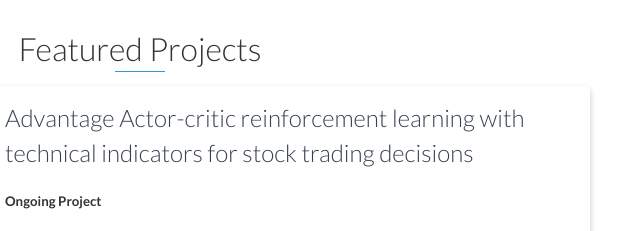
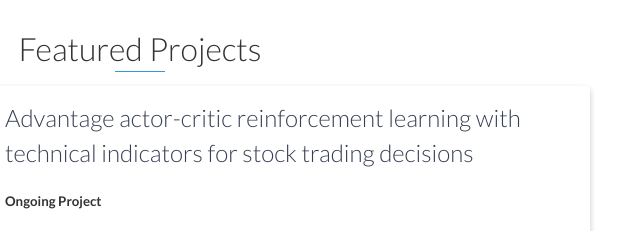
Before and after one commit to somsagar07/somsagar07.github.io, a website: page index.html in a window 1280 px wide. Shown: the part 469-700 px from the top of the page, 500-1140 px from the left. Drawn offline with nearby package versions, Linux system fonts and the light colour scheme.

Commit message:
content update

```diff
--- a/index.html
+++ b/index.html
@@ -112,7 +112,7 @@
                     </div>
                     <!-- End .project-image -->
                     <div class="project-info">
-                        <h3>Advantage Actor-critic reinforcement learning with technical indicators for stock trading decisions</h3>
+                        <h3>Advantage actor-critic reinforcement learning with technical indicators for stock trading decisions</h3>
                         <h5>Ongoing Project</h5>
                         <p align = "justify">
                             an Advantage actor-critic (A2C) reinforcement learning model was implemented to make
```
